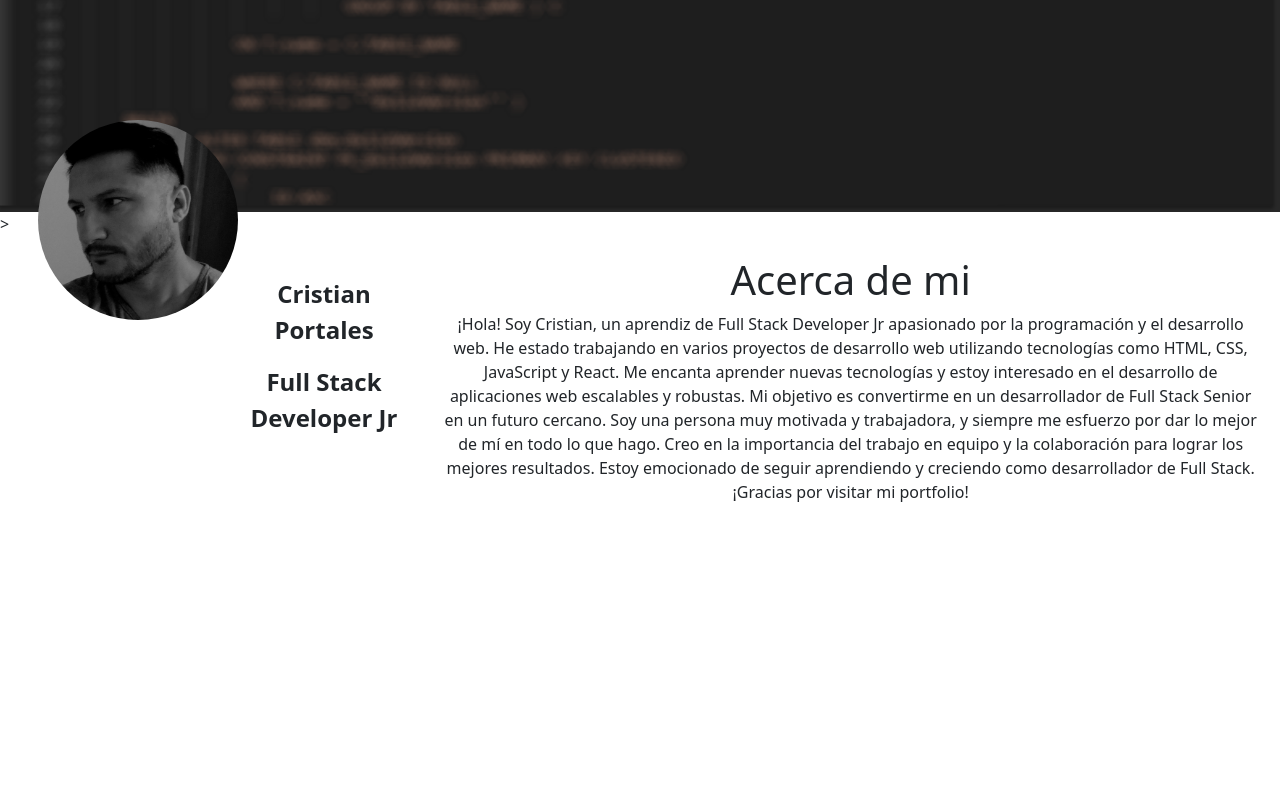
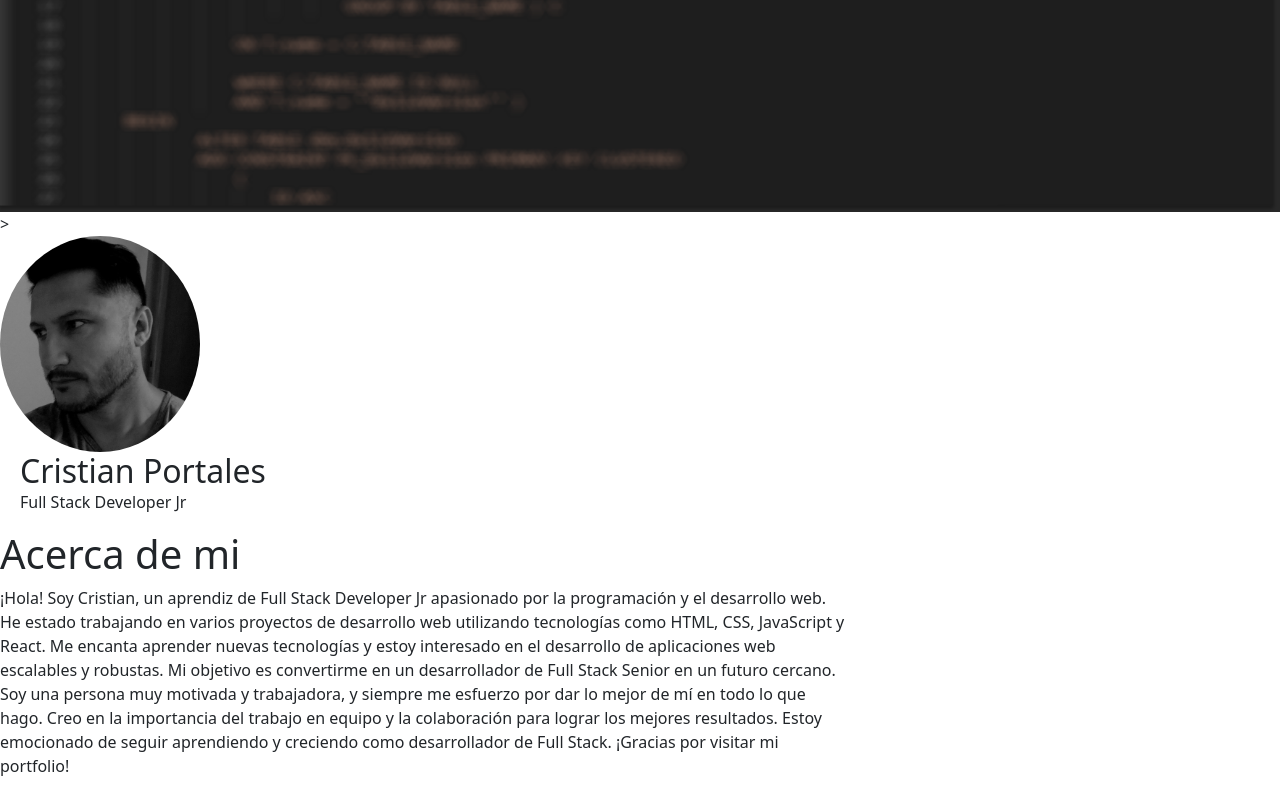
Before and after one commit to crisdam80/mi_portafolio_web, an Angular app in the folder miproyecto_portafolio/: page / in a window 1280 px wide. Shown: the part 480-1290 px from the top of the page. Before the commit the page ends 1020 px from the top, so only its background shows below. Built offline with nearby package versions, Linux system fonts and the light colour scheme.

Commit message:
mejorado

```diff
--- a/miproyecto_portafolio/src/app/componentes/acerca-de/acerca-de.component.css
+++ b/miproyecto_portafolio/src/app/componentes/acerca-de/acerca-de.component.css
@@ -1,46 +1,23 @@
-.row{
-    padding: 20px;
-}
-div{
-    text-align: center;
-}
-/*estilo de la foto de perfil*/
-@media (min-width:576px){
-    #perfil-foto {
-        position: absolute;
-        border-radius: 100%;
-        width: 15%;
-        left: 3%;
-        top: 600px;
-      }
-
+.perfil-container {
+  display: flex;
+  align-items: center;
+  margin-bottom: 20px;
 }
 
-
-
-/*etiqueta nombre*/
-
-#nombre{
-    font-weight: bold;
-    margin-top: 30%;
-
+.perfil-foto {
+  width: 100%;
+  max-width: 200px;
+  height: auto;
+  border-radius: 100%;
 }
 
-#perfil-foto {
-    border-radius: 50%;
-    width: 200px;
-    height: 200px;
-  }
+.perfil-info {
+  margin-left: 20px;
+  display: flex;
+  flex-direction: column;
+  justify-content: center;
+}
 
-  .perfil-texto {
-    margin-top: 20px;
-    text-align: center;
-    font-size: 24px;
-    font-weight: bold;
-  }
-
-  @media only screen and (max-width: 768px) {
-    .perfil-texto {
-      font-size: 20px;
-    }
-  }
+.perfil-info h2 {
+  margin-bottom: 0;
+}
--- a/miproyecto_portafolio/src/app/componentes/acerca-de/acerca-de.component.html
+++ b/miproyecto_portafolio/src/app/componentes/acerca-de/acerca-de.component.html
@@ -1,24 +1,31 @@
-<div class="row">
-    <div class="col-xs-12 col-sm-2 col-md-2 col-lg-2">
-      <img src="../../../assets/perfil.png" class="img-fluid"  id="perfil-foto">
+<div class="row perfil-container">
+  <div class="col-sm-3 col-md-3 col-lg-3">
+    <img
+      src="../../../assets/perfil.png"
+      class="perfil-foto"
+      alt="Foto de perfil"
+    />
   </div>
-    <div class="col-xs-12 col-sm-2 col-md-2 col-lg-2">
-      <div class="perfil-texto">
-        <p><b>Cristian Portales</b></p>
+  <div class="col-sm-9 col-md-9 col-lg-9 perfil-info">
+    <h2>Cristian Portales</h2>
     <p>Full Stack Developer Jr</p>
   </div>
-    </div>
-
-
   <div class="col-xs-12 col-sm-8 col-md-8 col-lg-8">
-
-
-
-
-
     <span>
       <h1>Acerca de mi</h1>
-            <p>¡Hola! Soy Cristian, un aprendiz de Full Stack Developer Jr apasionado por la programación y el desarrollo web. He estado trabajando en varios proyectos de desarrollo web utilizando tecnologías como HTML, CSS, JavaScript y React. Me encanta aprender nuevas tecnologías y estoy interesado en el desarrollo de aplicaciones web escalables y robustas. Mi objetivo es convertirme en un desarrollador de Full Stack Senior en un futuro cercano. Soy una persona muy motivada y trabajadora, y siempre me esfuerzo por dar lo mejor de mí en todo lo que hago. Creo en la importancia del trabajo en equipo y la colaboración para lograr los mejores resultados. Estoy emocionado de seguir aprendiendo y creciendo como desarrollador de Full Stack. ¡Gracias por visitar mi portfolio!</p>
+      <p>
+        ¡Hola! Soy Cristian, un aprendiz de Full Stack Developer Jr apasionado
+        por la programación y el desarrollo web. He estado trabajando en varios
+        proyectos de desarrollo web utilizando tecnologías como HTML, CSS,
+        JavaScript y React. Me encanta aprender nuevas tecnologías y estoy
+        interesado en el desarrollo de aplicaciones web escalables y robustas.
+        Mi objetivo es convertirme en un desarrollador de Full Stack Senior en
+        un futuro cercano. Soy una persona muy motivada y trabajadora, y siempre
+        me esfuerzo por dar lo mejor de mí en todo lo que hago. Creo en la
+        importancia del trabajo en equipo y la colaboración para lograr los
+        mejores resultados. Estoy emocionado de seguir aprendiendo y creciendo
+        como desarrollador de Full Stack. ¡Gracias por visitar mi portfolio!
+      </p>
     </span>
   </div>
 </div>
--- a/miproyecto_portafolio/src/app/componentes/logoarg/logoarg.component.css
+++ b/miproyecto_portafolio/src/app/componentes/logoarg/logoarg.component.css
@@ -1,3 +1,3 @@
-#logoarg{
-    width: 150px;
+#logoarg {
+  width: 150px;
 }
--- a/miproyecto_portafolio/src/app/componentes/logoarg/logoarg.component.html
+++ b/miproyecto_portafolio/src/app/componentes/logoarg/logoarg.component.html
@@ -1 +1 @@
-<img src="../../../assets/APLogo.png" id="logoarg">
+<img src="../../../assets/APLogo.png" id="logoarg" />
--- a/miproyecto_portafolio/src/app/componentes/redes-sociales/redes-sociales.component.css
+++ b/miproyecto_portafolio/src/app/componentes/redes-sociales/redes-sociales.component.css
@@ -1,4 +1,3 @@
-img{
-    width: 50px;
-
+img {
+  width: 50px;
 }
--- a/miproyecto_portafolio/src/app/componentes/redes-sociales/redes-sociales.component.html
+++ b/miproyecto_portafolio/src/app/componentes/redes-sociales/redes-sociales.component.html
@@ -1,5 +1,11 @@
 <div>
-    <a href="https://es-la.facebook.com/"><img src="../../../assets/facebook.png"></a>
-    <a href="https://www.instagram.com/"><img src="../../../assets/instagram.png"></a>
-    <a href="https://twitter.com/?lang=es"><img src="../../../assets/twitter.png"></a>
+  <a href="https://es-la.facebook.com/"
+    ><img src="../../../assets/facebook.png"
+  /></a>
+  <a href="https://www.instagram.com/"
+    ><img src="../../../assets/instagram.png"
+  /></a>
+  <a href="https://twitter.com/?lang=es"
+    ><img src="../../../assets/twitter.png"
+  /></a>
 </div>
```
Lines whose indentation alone changed are shown as unchanged.
